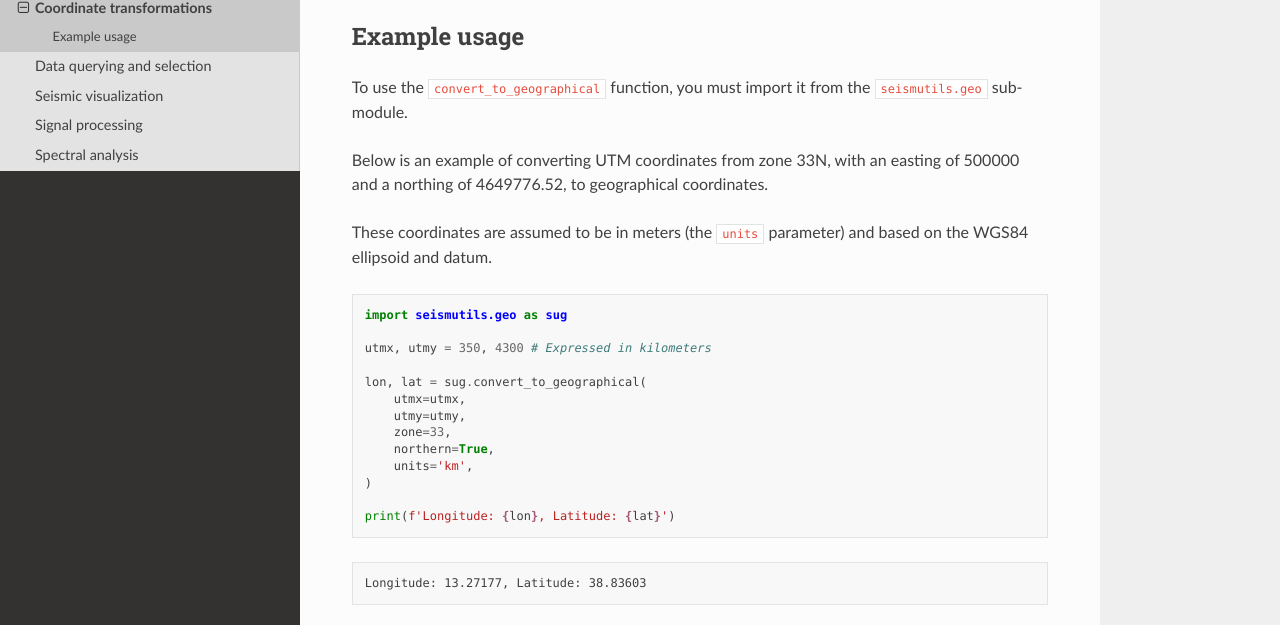
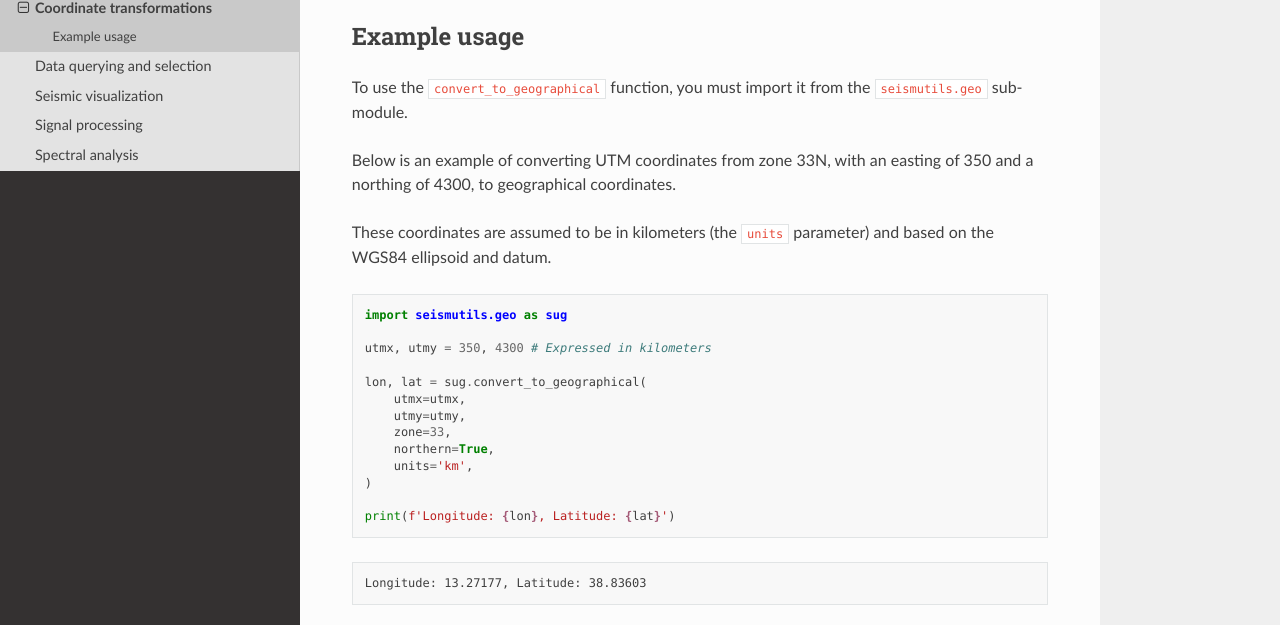
Before and after one commit to gabrielepaoletti/seismutils, a Sphinx documentation site: the page built from docs/source/geo/coordinate_transformations.rst, in a window 1280 px wide and 1182 px high, cut to the strip 264-889 px from the top of the window. Built offline with Sphinx 7.4.7 and the Read the Docs theme 2.0.0, drawn with Linux system fonts in a browser that asks for light colours.

Commit message:
Updated documentation

```diff
--- a/docs/source/geo/coordinate_transformations.rst
+++ b/docs/source/geo/coordinate_transformations.rst
@@ -8,9 +8,9 @@ Example usage
 
 To use the ``convert_to_geographical`` function, you must import it from the ``seismutils.geo`` sub-module.
 
-Below is an example of converting UTM coordinates from zone 33N, with an easting of 500000 and a northing of 4649776.52, to geographical coordinates.
+Below is an example of converting UTM coordinates from zone 33N, with an easting of 350 and a northing of 4300, to geographical coordinates.
 
-These coordinates are assumed to be in meters (the ``units`` parameter) and based on the WGS84 ellipsoid and datum.
+These coordinates are assumed to be in kilometers (the ``units`` parameter) and based on the WGS84 ellipsoid and datum.
 
 .. code-block:: python
 
```
